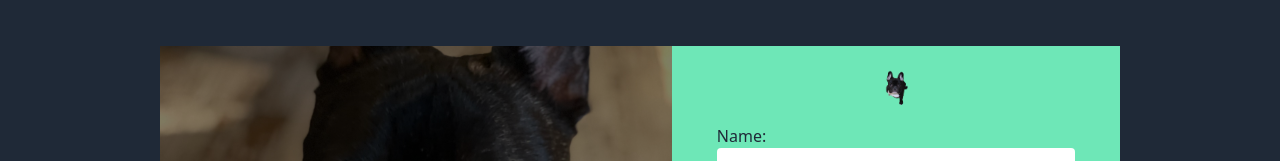
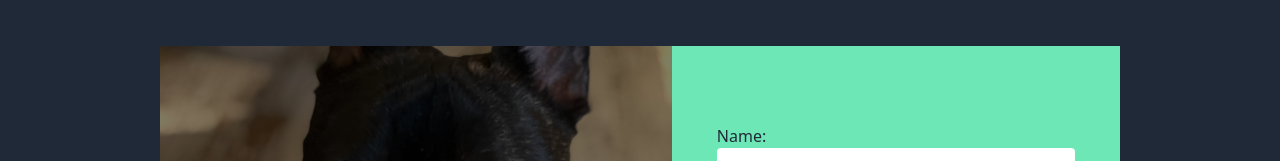
Before and after one commit to chadmuro/chadmuro-portfolio, a Next.js app: page /contact in a window 1280 px wide. Shown: the part 598-759 px from the top of the page. Built offline with nearby package versions, Linux system fonts and the light colour scheme.

Commit message:
revert tailwind config and remove ipu pic

```diff
--- a/components/Shared/Form.js
+++ b/components/Shared/Form.js
@@ -47,14 +47,14 @@ const Form = ({ home }) => {
 				!home && 'sm:w-2/5'
 			}`}
 		>
-			<a
+			{/* <a
 				href="https://ipugram.web.app/"
 				target="_blank"
 				rel="noopener noreferrer"
 				className="absolute top-6 transform hover:scale-110 duration-300"
 			>
 				<Image src="/ipu-transparent.png" alt="ipu" height={35} width={35} />
-			</a>
+			</a> */}
 			<form
 				className="flex justify-center items-center flex-col w-full h-full"
 				onSubmit={handleSubmit(onSubmit)}
--- a/tailwind.config.js
+++ b/tailwind.config.js
@@ -1,5 +1,5 @@
 module.exports = {
-	purge: ['./pages/**/*.js'],
+	purge: ['./pages/**/*.{js,ts,jsx,tsx}', './components/**/*.{js,ts,jsx,tsx}'],
 	darkMode: 'class',
 	theme: {
 		extend: {
```
